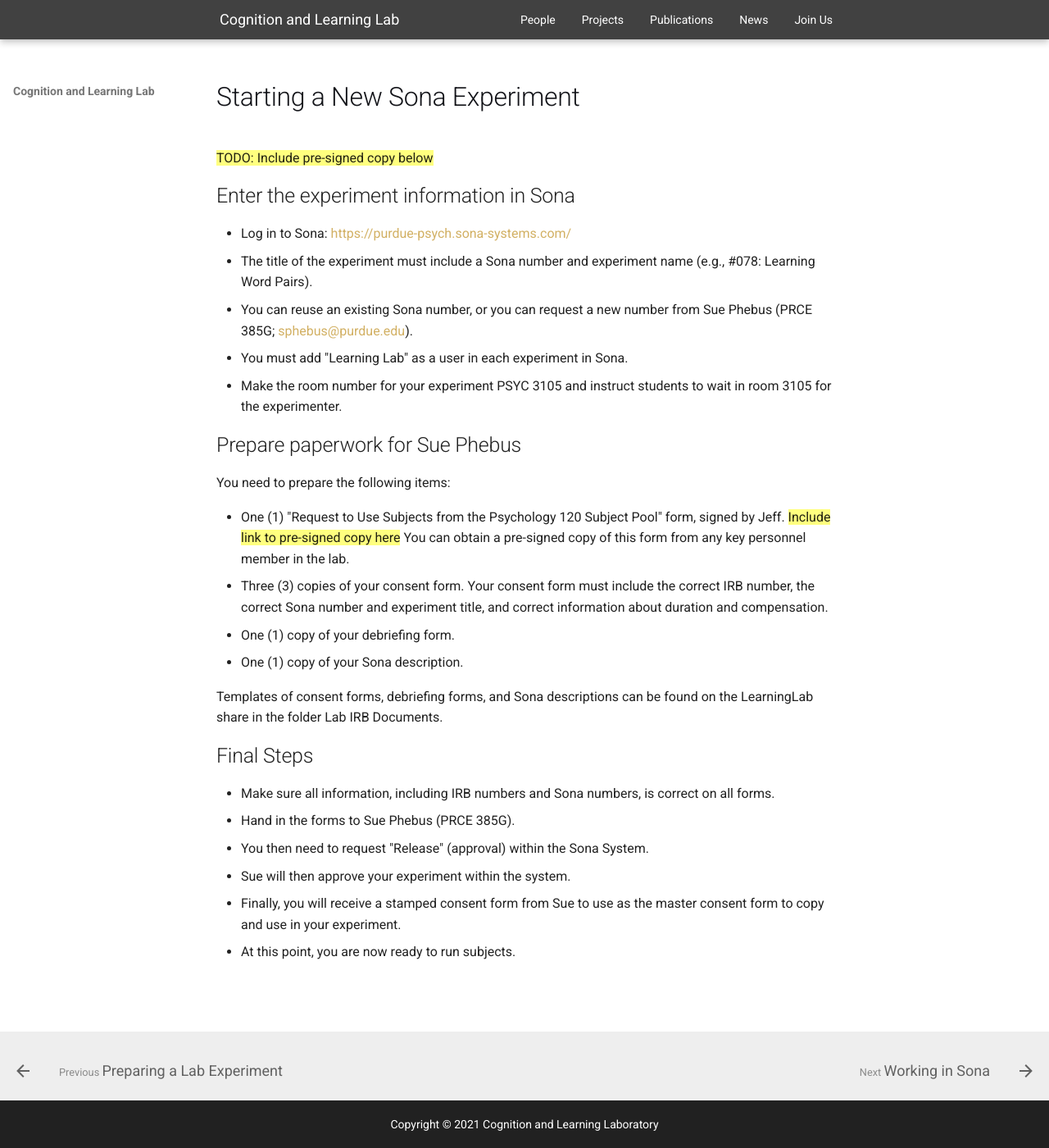
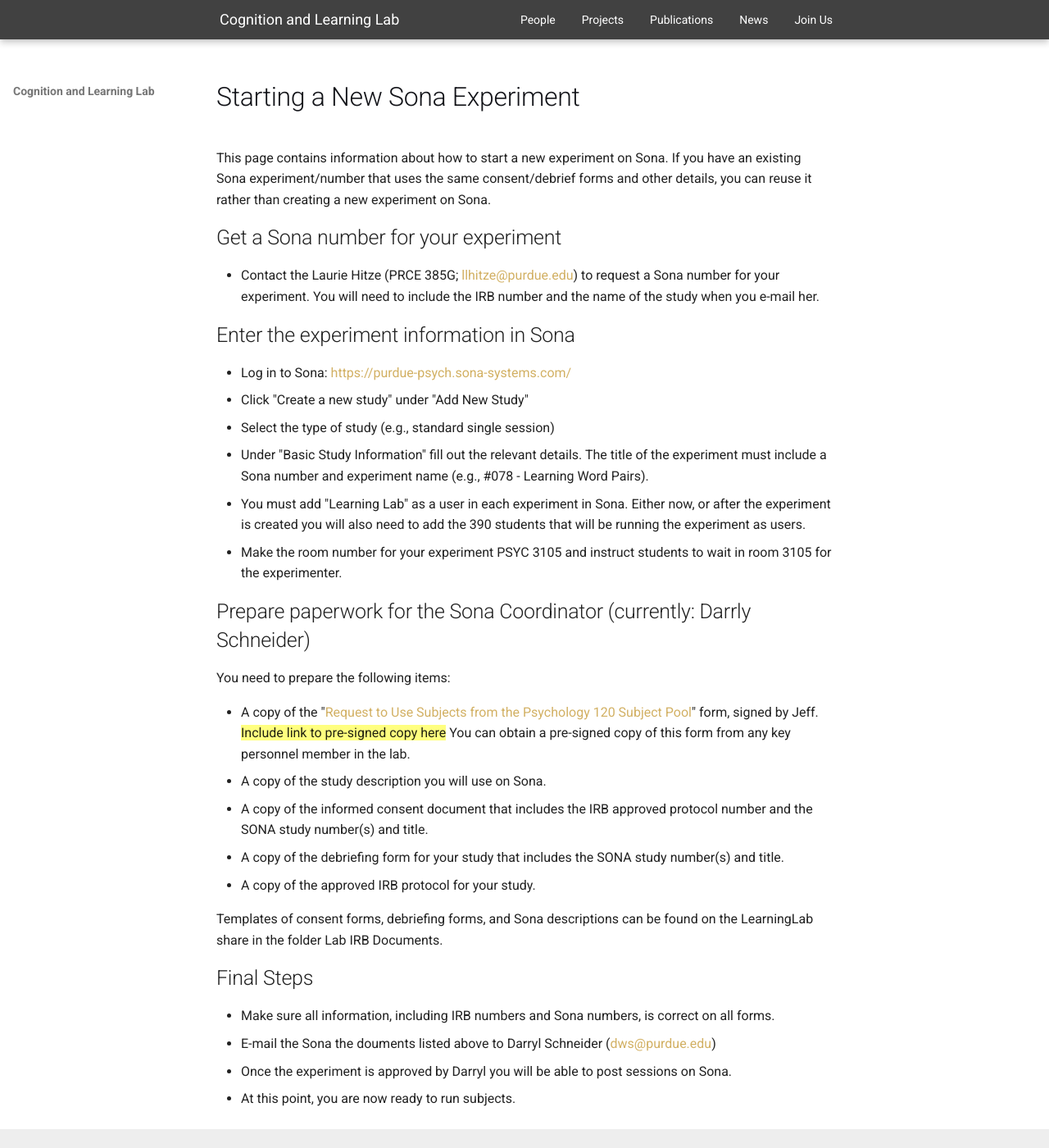
Before and after one commit to shivanya-chandra/pcllab.github.io, an MkDocs documentation site: the page built from docs/handbook/lab-experiments/new-sona.md, in a window 1280 px wide and 1400 px high. Shown: the whole window at 82% size. Built offline with MkDocs 1.6.1 and Material for MkDocs 9.7.7, drawn with Linux system fonts in a browser that asks for light colours.

Commit message:
handbook updates part 1

```diff
--- a/docs/handbook/lab-experiments/new-sona.md
+++ b/docs/handbook/lab-experiments/new-sona.md
@@ -5,32 +5,36 @@
 
 # Starting a New Sona Experiment
 
-<mark>TODO: Include pre-signed copy below</mark>
+This page contains information about how to start a new experiment on Sona. If you have an existing Sona experiment/number that uses the same consent/debrief forms and other details, you can reuse it rather than creating a new experiment on Sona.
+
+## Get a Sona number for your experiment
+
+* Contact the Laurie Hitze (PRCE 385G; <llhitze@purdue.edu>) to request a Sona number for your experiment. You will need to include the IRB number and the name of the study when you e-mail her.
 
 ## Enter the experiment information in Sona
 
 * Log in to Sona: <https://purdue-psych.sona-systems.com/>{target="_blank" rel="noreferrer"}
-* The title of the experiment must include a Sona number and experiment name (e.g., #078: Learning Word Pairs).
-* You can reuse an existing Sona number, or you can request a new number from Sue Phebus (PRCE 385G; <sphebus@purdue.edu>).
-* You must add "Learning Lab" as a user in each experiment in Sona.
+* Click "Create a new study" under "Add New Study"
+* Select the type of study (e.g., standard single session)
+* Under "Basic Study Information" fill out the relevant details. The title of the experiment must include a Sona number and experiment name (e.g., #078 - Learning Word Pairs).
+* You must add "Learning Lab" as a user in each experiment in Sona. Either now, or after the experiment is created you will also need to add the 390 students that will be running the experiment as users.
 * Make the room number for your experiment PSYC 3105 and instruct students to wait in room 3105 for the experimenter.
 
-## Prepare paperwork for Sue Phebus
+## Prepare paperwork for the Sona Coordinator (currently: Darrly Schneider)
 
 You need to prepare the following items:
 
-* One (1) "Request to Use Subjects from the Psychology 120 Subject Pool" form, signed by Jeff. <mark>Include link to pre-signed copy here</mark> You can obtain a pre-signed copy of this form from any key personnel member in the lab.
-* Three (3) copies of your consent form. Your consent form must include the correct IRB number, the correct Sona number and experiment title, and correct information about duration and compensation.
-* One (1) copy of your debriefing form.
-* One (1) copy of your Sona description.
+* A copy of the "[Request to Use Subjects from the Psychology 120 Subject Pool](../../downloads/Request_to_Use_the_PSY120_Research_Participant_Pool.doc){target="_blank" rel="noreferrer"}" form, signed by Jeff. <mark>Include link to pre-signed copy here</mark> You can obtain a pre-signed copy of this form from any key personnel member in the lab.
+* A copy of the study description you will use on Sona.
+* A copy of the informed consent document that includes the IRB approved protocol number and the SONA study number(s) and title.
+* A copy of the debriefing form for your study that includes the SONA study number(s) and title.
+* A copy of the approved IRB protocol for your study.
 
 Templates of consent forms, debriefing forms, and Sona descriptions can be found on the LearningLab share in the folder Lab IRB Documents.
 
 ## Final Steps
 
 * Make sure all information, including IRB numbers and Sona numbers, is correct on all forms.
-* Hand in the forms to Sue Phebus (PRCE 385G).
-* You then need to request "Release" (approval) within the Sona System.
-* Sue will then approve your experiment within the system.
-* Finally, you will receive a stamped consent form from Sue to use as the master consent form to copy and use in your experiment.
+* E-mail the Sona the douments listed above to Darryl Schneider (<dws@purdue.edu>)
+* Once the experiment is approved by Darryl you will be able to post sessions on Sona.
 * At this point, you are now ready to run subjects.
--- a/mkdocs.yml
+++ b/mkdocs.yml
@@ -62,6 +62,10 @@
           - Checklist for Running Lab Experiments: handbook/lab-experiments/checklist.md
           - Awarding Credits in Sona: handbook/lab-experiments/awarding-credits.md
           - Scanning and Archiving: handbook/lab-experiments/scanning.md
+      - Lab Connections and Servers:
+          - Set up a VPN: handbook/connections-servers/VPN.md
+          - LearningLab Shared Server: handbook/connections-servers/learninglab-shared.md
+          - Jarvis: handbook/connections-servers/jarvis.md
       - Creating Online Experiments:
           # - Web Programming: handbook/web-experiments/index.md
           - Getting Started: handbook/web-experiments/getting-started.md
```
Also changed, not shown: docs/handbook/connections-servers/VPN.md (added, +20 -0 lines), docs/handbook/connections-servers/jarvis.md (added, +44 -0 lines), docs/handbook/connections-servers/learninglab-shared.md (added, +24 -0 lines), docs/handbook/lab-experiments/lab-connections.md (deleted, +0 -68 lines), docs/handbook/lab-experiments/lab-irb-information.md (+2 -2 lines), docs/handbook/lab-experiments/scanning.md (+1 -3 lines), 1 other file.
